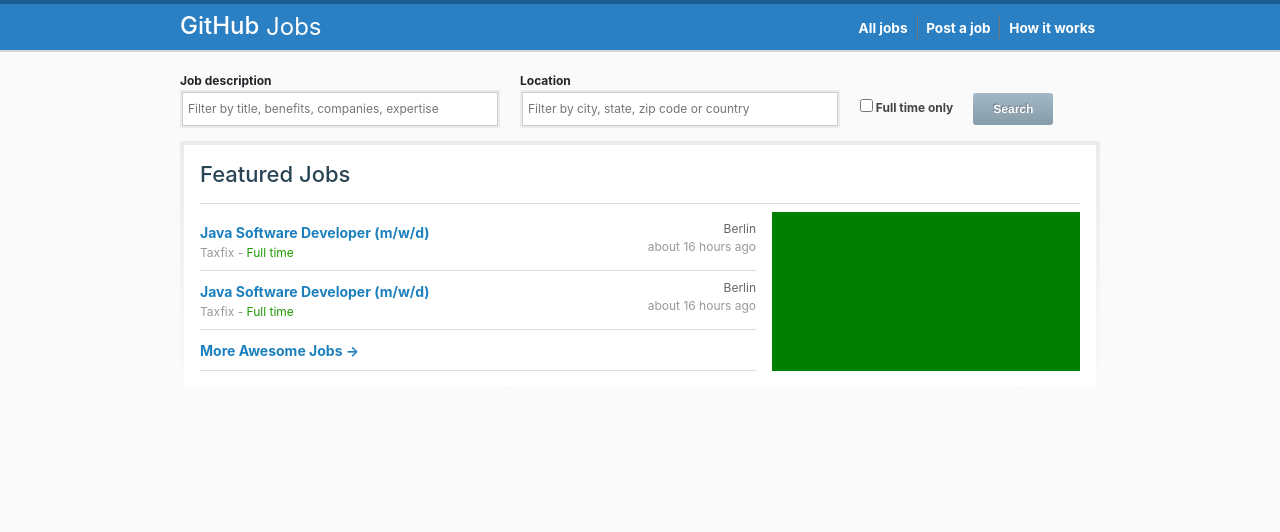
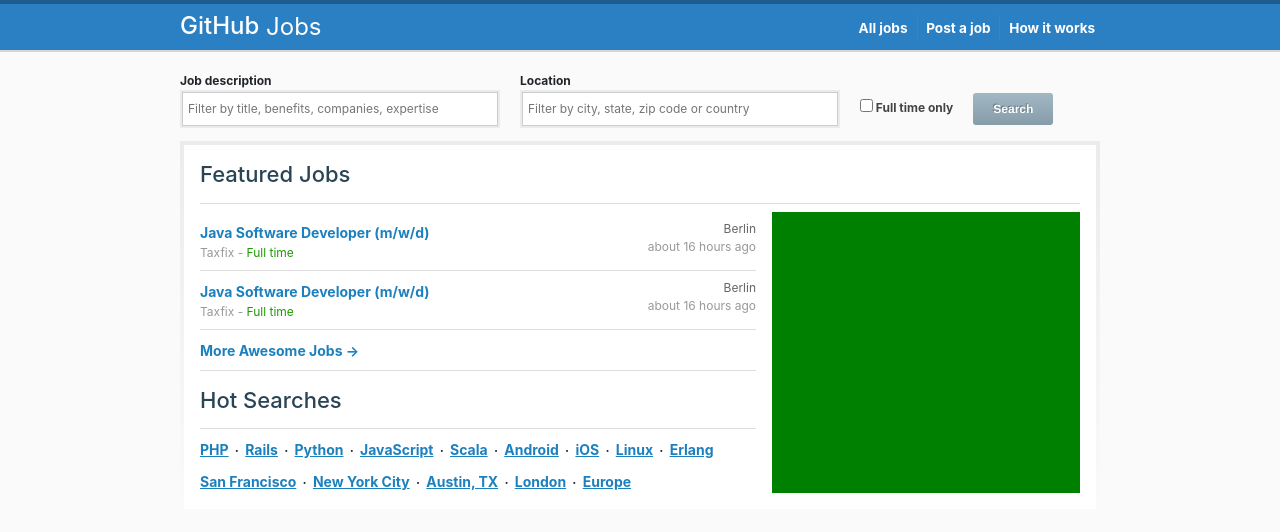
Before and after one commit to rogerjacobrj/github-jobs-clone, a React (Create React App) app: page / in a window 1280 px wide. Shown: the top 532 px of the page. Built offline with nearby package versions, Linux system fonts and the light colour scheme.

Commit message:
search item section added

```diff
--- a/src/components/link/index.tsx
+++ b/src/components/link/index.tsx
@@ -21,9 +21,9 @@
 `;
 
 const CustomLink = (props: any) => {
-    const { color, title, url } = props;
+    const { color, title, url, underline } = props;
 
-    return <CustomizedLink color={color} to={url}> {title}</CustomizedLink>
+    return <CustomizedLink color={color} to={url} underline={underline}> {title}</CustomizedLink>
 };
 
 export default CustomLink;
--- /dev/null
+++ b/src/pages/home/components/featured/data.js
@@ -0,0 +1,45 @@
+export const languages = [{
+        name: "PHP"
+    },
+    {
+        name: "Rails"
+    },
+    {
+        name: "Python"
+    },
+    {
+        name: "JavaScript"
+    },
+    {
+        name: "Scala"
+    },
+    {
+        name: "Android"
+    },
+    {
+        name: "iOS"
+    },
+    {
+        name: "Linux"
+    },
+    {
+        name: "Erlang"
+    },
+];
+
+export const locations = [{
+        name: "San Francisco"
+    },
+    {
+        name: "New York City"
+    },
+    {
+        name: "Austin, TX"
+    },
+    {
+        name: "London"
+    },
+    {
+        name: "Europe"
+    }
+];
--- a/src/pages/home/components/featured/index.tsx
+++ b/src/pages/home/components/featured/index.tsx
@@ -2,6 +2,8 @@
 import styled from "styled-components";
 import JobItem from "./jobItem";
 import { CustomLink } from "../../../../components";
+import { languages, locations } from "./data";
+import ListSection from "./listSection";
 
 const Wrapper = styled.div`
     background: linear-gradient(to bottom, rgba(0, 0, 0, 0.06), #fafafa);
@@ -24,12 +26,9 @@
 const SectionWrapper = styled.div`
     display: flex;
 `;
-const JobListSection = styled.div`
-    width: 65%;
-    padding-right: 1rem;
-`;
+const JobListSection = styled.div``;
 
-const ListSection = styled.div`
+const FollowSection = styled.div`
     background-color: green;
     width: 35%;
 `;
@@ -43,12 +42,30 @@
     }
 `;
 
+const LeftSection = styled.div`
+    display: flex;
+    flex-direction: column;
+    width: 65%;
+    padding-right: 1rem;
+`;
+
+const HotSearchSection = styled.div`
+    margin-top: 1rem;
+`;
+
+const HotSearchLanguages = styled.div`
+    margin-bottom: 0.5rem;
+`;
+
+const HotSearchLocations = styled.div``;
+
 const FeaturedSection = () => {
     return (
         <Wrapper>
             <Container>
                 <Title>Featured Jobs</Title>
                 <SectionWrapper>
+                    <LeftSection>
                         <JobListSection>
                             <JobItem />
                             <JobItem />
@@ -56,9 +73,31 @@
                                 <CustomLink color="#1D80BE" title="More Awesome Jobs →" url="/positions" />
                             </LinkContainer>
                         </JobListSection>
-                    <ListSection>
 
-                    </ListSection>
+                        <HotSearchSection>
+                            <Title>Hot Searches</Title>
+                            <HotSearchLanguages>
+                                <ListSection
+                                    type="language"
+                                    color="#1D80BE"
+                                    underline
+                                    url="/positions?description"
+                                    data={languages} />
+                            </HotSearchLanguages>
+                            <HotSearchLocations>
+                                <ListSection
+                                    type="location"
+                                    color="#1D80BE"
+                                    underline
+                                    url="/positions?location"
+                                    data={locations} />
+                            </HotSearchLocations>
+                        </HotSearchSection>
+                    </LeftSection>
+
+                    <FollowSection>
+
+                    </FollowSection>
                 </SectionWrapper>
             </Container>
         </Wrapper>
--- /dev/null
+++ b/src/pages/home/components/featured/listSection/index.tsx
@@ -0,0 +1,41 @@
+import React from "react";
+import styled from "styled-components";
+import { CustomLink } from "../../../../../components";
+
+const ListWrapper = styled.div`
+    display: flex;
+`;
+
+const ListWrapperItem = styled.div`
+    position: relative;
+`;
+
+const ListItemSeperator = styled.span`
+    position: relative;
+    bottom: 3px;
+    margin: 0 6px;
+`;
+
+const ListSection = (props: any) => {
+    const { type, color, underline, url, data } = props;
+    const index = data && (data.length - 1);
+
+    return (
+        <ListWrapper>
+            {data.map((item: { name: string }, idx: number) => {
+                return <ListWrapperItem>
+                    <CustomLink
+                        key={`${type}-${idx}`}
+                        color={color}
+                        title={item.name}
+                        underline={underline}
+                        url={`${url}=${item.name}`} />
+                    {idx !== index && <ListItemSeperator>.</ListItemSeperator>}
+                </ListWrapperItem>
+
+            })}
+        </ListWrapper>
+    );
+};
+
+export default ListSection;
```
Lines whose indentation alone changed are shown as unchanged.
